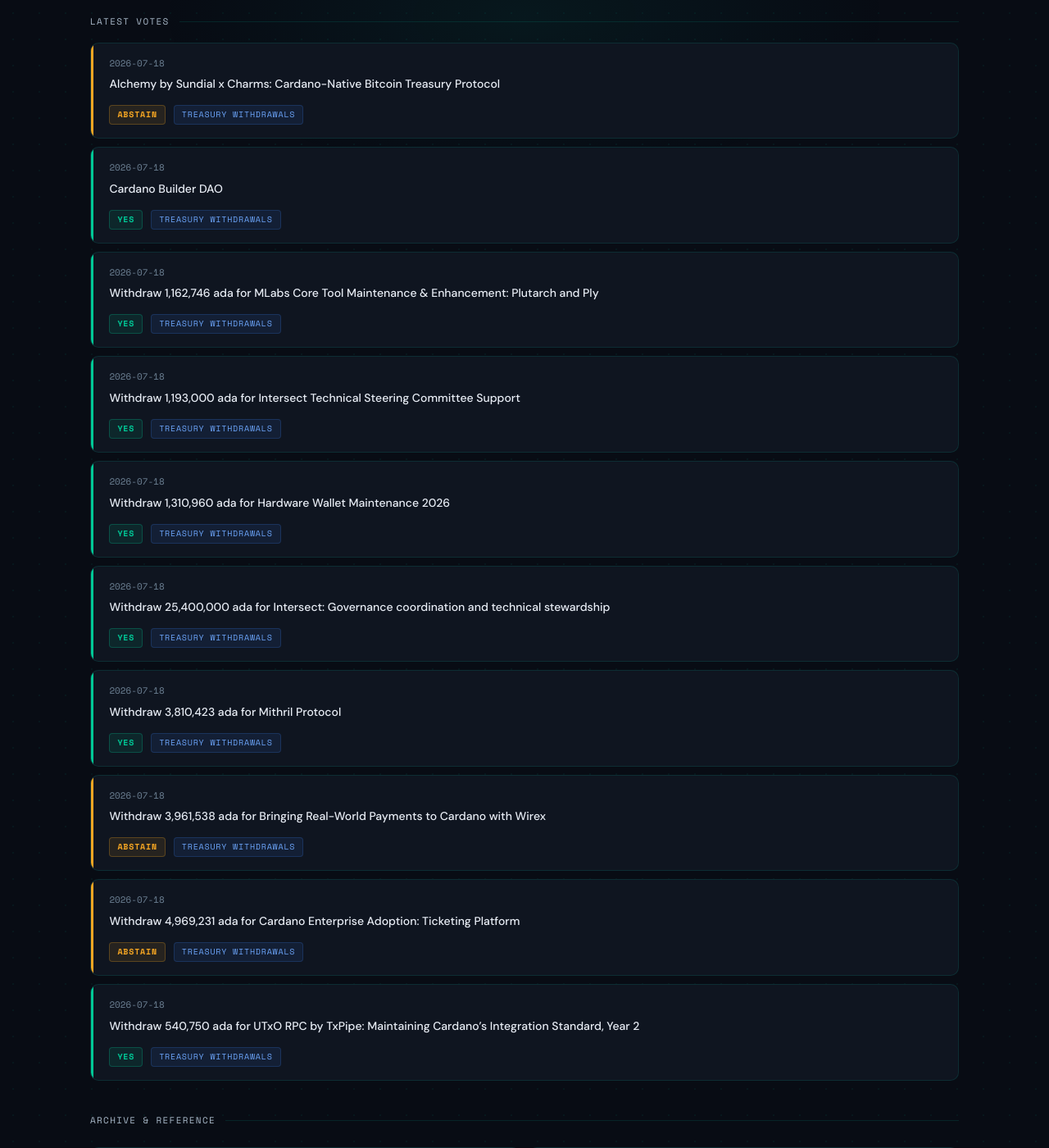
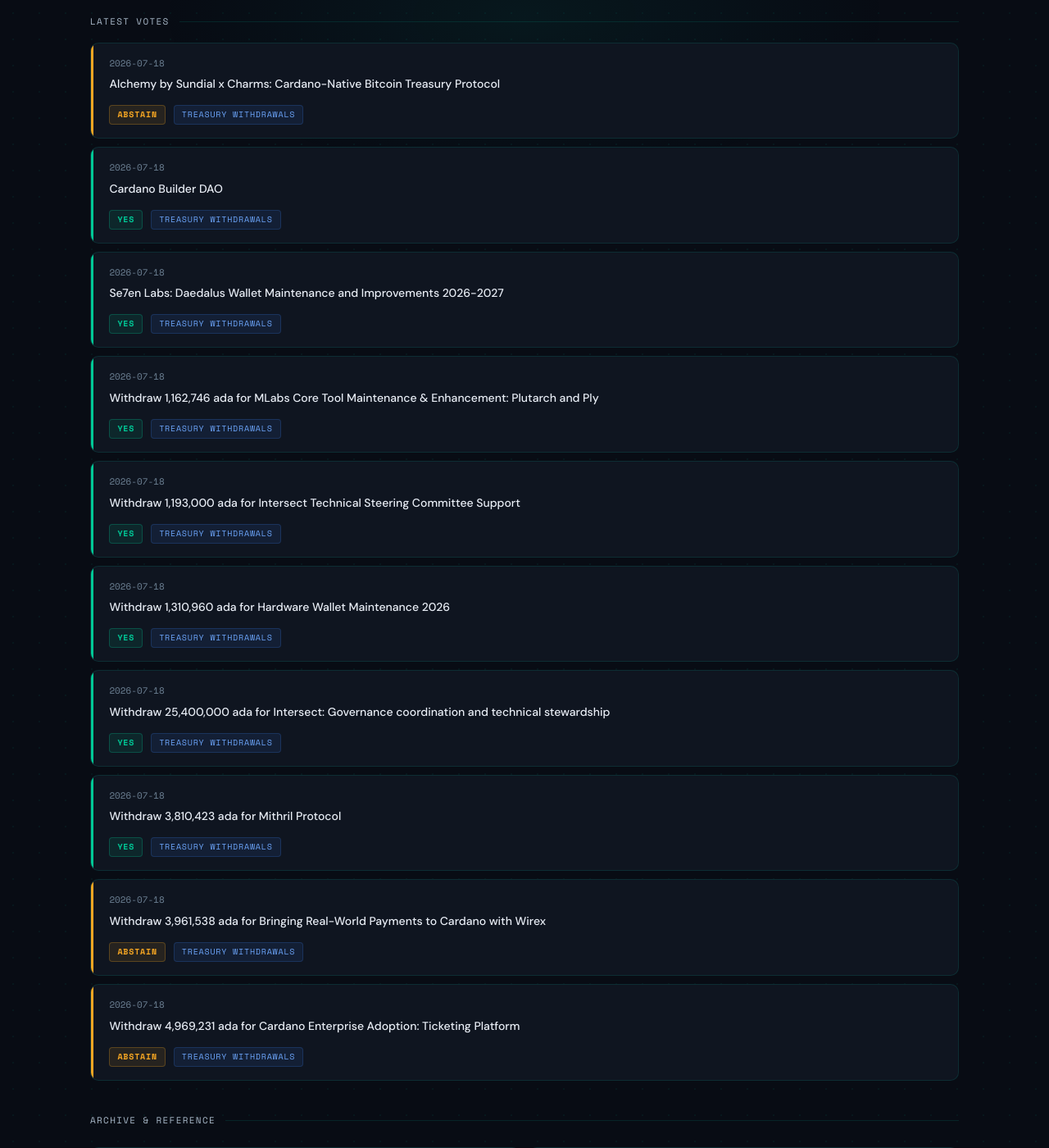
Before and after one commit to Brolloks/rcada-drep-votes, a Jekyll site: the page built from index.html, in a window 1280 px wide and 1400 px high, scrolled down 693 px. Shown: the whole window at 82% size. Built offline with Jekyll 4.4.1, drawn with Linux system fonts in a browser that asks for light colours.

Commit message:
Auto-update indexes

```diff
--- a/index.html
+++ b/index.html
@@ -12,8 +12,8 @@ title: RCADA DRep Voting Record
 
 <!-- AUTO-STATS:START -->
 <div class="stats-row">
-  <div class="stat-cell"><span class="stat-num total">56</span><span class="stat-label">Total Votes</span></div>
-  <div class="stat-cell"><span class="stat-num yes">32</span><span class="stat-label">Yes</span></div>
+  <div class="stat-cell"><span class="stat-num total">57</span><span class="stat-label">Total Votes</span></div>
+  <div class="stat-cell"><span class="stat-num yes">33</span><span class="stat-label">Yes</span></div>
   <div class="stat-cell"><span class="stat-num no">2</span><span class="stat-label">No</span></div>
   <div class="stat-cell"><span class="stat-num abstain">22</span><span class="stat-label">Abstain</span></div>
 </div>
@@ -42,6 +42,12 @@ title: RCADA DRep Voting Record
   <div class="vote-card yes-card fade-in">
     <div class="vote-date">2026-07-18</div>
     <strong><a href="votes/2026/Cardano Builder DAO.html">Cardano Builder DAO</a></strong>
+    <span class="badge badge-yes">Yes</span>
+    <span class="badge badge-type">Treasury Withdrawals</span>
+  </div>
+  <div class="vote-card yes-card fade-in">
+    <div class="vote-date">2026-07-18</div>
+    <strong><a href="votes/2026/Se7en Labs_Daedalus Wallet Maintenance and Improvements 2026-2027.html">Se7en Labs: Daedalus Wallet Maintenance and Improvements 2026-2027</a></strong>
     <span class="badge badge-yes">Yes</span>
     <span class="badge badge-type">Treasury Withdrawals</span>
   </div>
@@ -87,12 +93,6 @@ title: RCADA DRep Voting Record
     <span class="badge badge-abstain">Abstain</span>
     <span class="badge badge-type">Treasury Withdrawals</span>
   </div>
-  <div class="vote-card yes-card fade-in">
-    <div class="vote-date">2026-07-18</div>
-    <strong><a href="votes/2026/Withdraw 540,750 ada for UTxO RPC by TxPipe.html">Withdraw 540,750 ada for UTxO RPC by TxPipe: Maintaining Cardano’s Integration Standard, Year 2</a></strong>
-    <span class="badge badge-yes">Yes</span>
-    <span class="badge badge-type">Treasury Withdrawals</span>
-  </div>
 </div>
 <!-- AUTO-INDEX:END -->
 
```
Also changed, not shown: votes/2026/index.md (+2 -1 lines).
